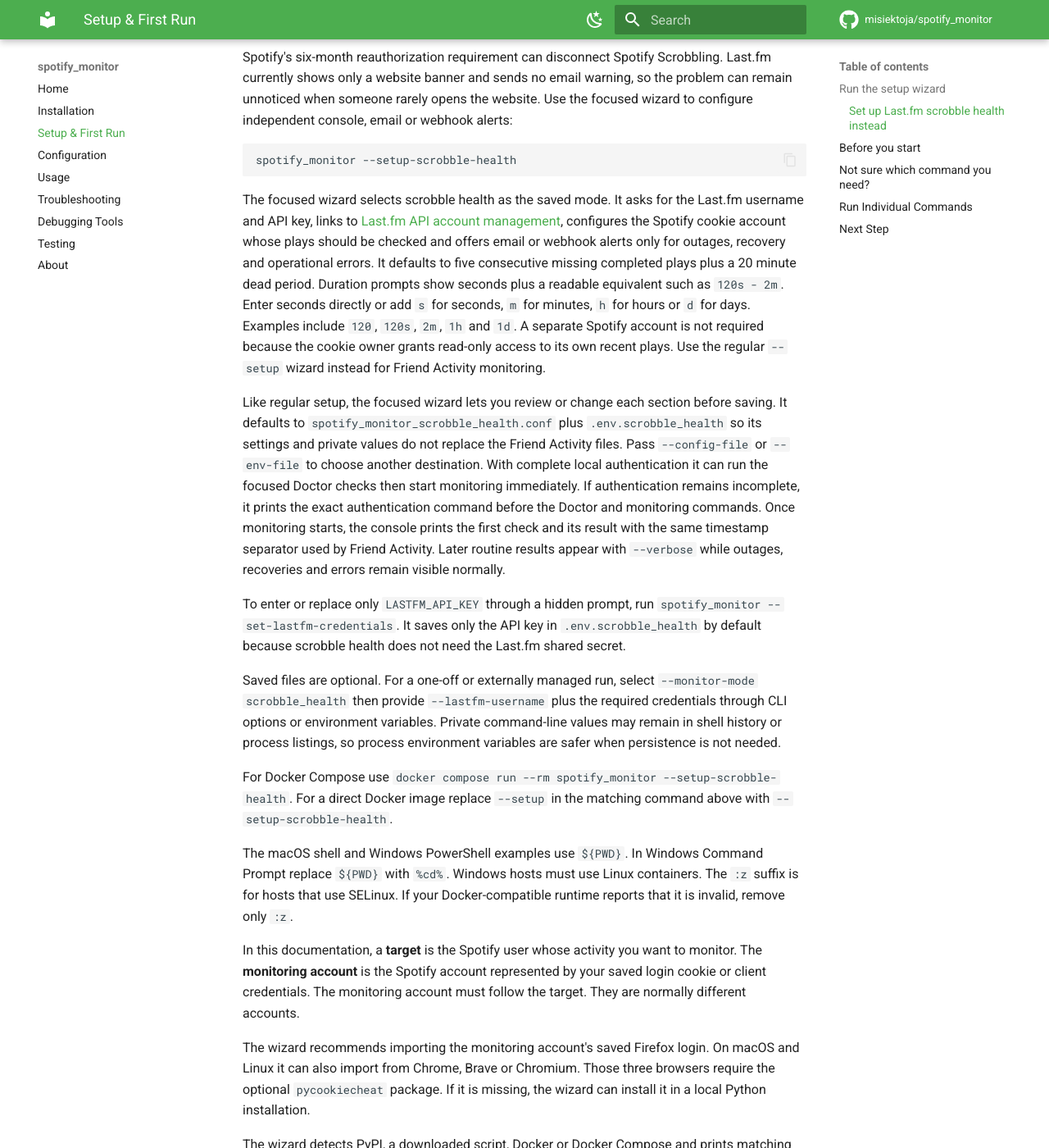
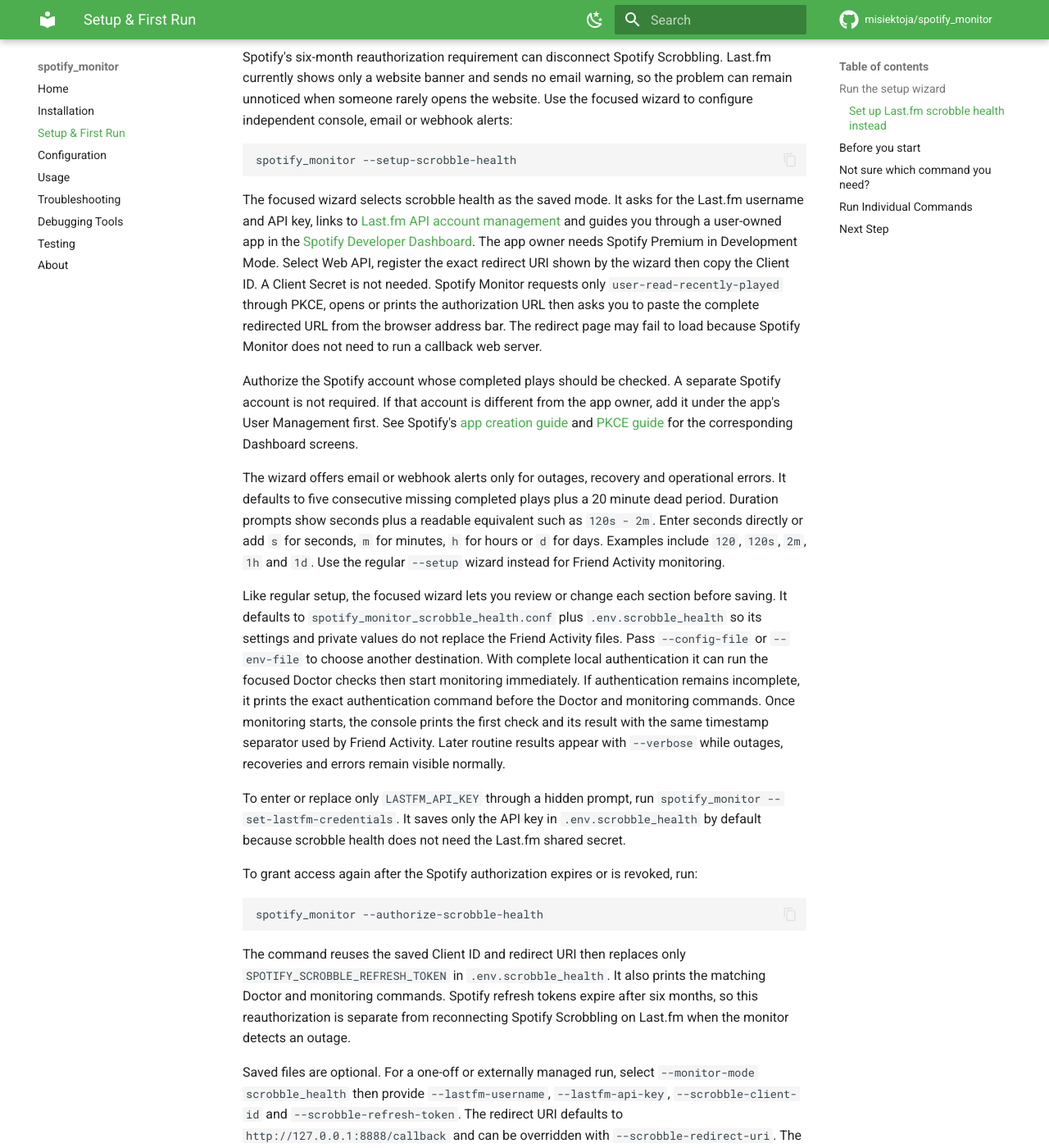
Before and after one commit to misiektoja/spotify_monitor, an MkDocs documentation site: the page built from docs/setup-and-first-run.md, in a window 1280 px wide and 1400 px high, scrolled down 745 px. Shown: the whole window at 82% size. Built offline with MkDocs 1.6.1 and Material for MkDocs 9.7.7, drawn with Linux system fonts in a browser that asks for light colours; comment, search, counter and statistics services are not loaded; some of the changed text lies outside the part shown.

Commit message:
docs(setup): guide Spotify app authorization

````diff
--- a/docs/setup-and-first-run.md
+++ b/docs/setup-and-first-run.md
@@ -68,13 +68,25 @@
 spotify_monitor --setup-scrobble-health
 ```
 
-The focused wizard selects scrobble health as the saved mode. It asks for the Last.fm username and API key, links to [Last.fm API account management](https://www.last.fm/api/accounts), configures the Spotify cookie account whose plays should be checked and offers email or webhook alerts only for outages, recovery and operational errors. It defaults to five consecutive missing completed plays plus a 20 minute dead period. Duration prompts show seconds plus a readable equivalent such as `120s - 2m`. Enter seconds directly or add `s` for seconds, `m` for minutes, `h` for hours or `d` for days. Examples include `120`, `120s`, `2m`, `1h` and `1d`. A separate Spotify account is not required because the cookie owner grants read-only access to its own recent plays. Use the regular `--setup` wizard instead for Friend Activity monitoring.
+The focused wizard selects scrobble health as the saved mode. It asks for the Last.fm username and API key, links to [Last.fm API account management](https://www.last.fm/api/accounts) and guides you through a user-owned app in the [Spotify Developer Dashboard](https://developer.spotify.com/dashboard). The app owner needs Spotify Premium in Development Mode. Select Web API, register the exact redirect URI shown by the wizard then copy the Client ID. A Client Secret is not needed. Spotify Monitor requests only `user-read-recently-played` through PKCE, opens or prints the authorization URL then asks you to paste the complete redirected URL from the browser address bar. The redirect page may fail to load because Spotify Monitor does not need to run a callback web server.
+
+Authorize the Spotify account whose completed plays should be checked. A separate Spotify account is not required. If that account is different from the app owner, add it under the app's User Management first. See Spotify's [app creation guide](https://developer.spotify.com/documentation/web-api/concepts/apps) and [PKCE guide](https://developer.spotify.com/documentation/web-api/tutorials/code-pkce-flow) for the corresponding Dashboard screens.
+
+The wizard offers email or webhook alerts only for outages, recovery and operational errors. It defaults to five consecutive missing completed plays plus a 20 minute dead period. Duration prompts show seconds plus a readable equivalent such as `120s - 2m`. Enter seconds directly or add `s` for seconds, `m` for minutes, `h` for hours or `d` for days. Examples include `120`, `120s`, `2m`, `1h` and `1d`. Use the regular `--setup` wizard instead for Friend Activity monitoring.
 
 Like regular setup, the focused wizard lets you review or change each section before saving. It defaults to `spotify_monitor_scrobble_health.conf` plus `.env.scrobble_health` so its settings and private values do not replace the Friend Activity files. Pass `--config-file` or `--env-file` to choose another destination. With complete local authentication it can run the focused Doctor checks then start monitoring immediately. If authentication remains incomplete, it prints the exact authentication command before the Doctor and monitoring commands. Once monitoring starts, the console prints the first check and its result with the same timestamp separator used by Friend Activity. Later routine results appear with `--verbose` while outages, recoveries and errors remain visible normally.
 
 To enter or replace only `LASTFM_API_KEY` through a hidden prompt, run `spotify_monitor --set-lastfm-credentials`. It saves only the API key in `.env.scrobble_health` by default because scrobble health does not need the Last.fm shared secret.
 
-Saved files are optional. For a one-off or externally managed run, select `--monitor-mode scrobble_health` then provide `--lastfm-username` plus the required credentials through CLI options or environment variables. Private command-line values may remain in shell history or process listings, so process environment variables are safer when persistence is not needed.
+To grant access again after the Spotify authorization expires or is revoked, run:
+
+```sh
+spotify_monitor --authorize-scrobble-health
+```
+
+The command reuses the saved Client ID and redirect URI then replaces only `SPOTIFY_SCROBBLE_REFRESH_TOKEN` in `.env.scrobble_health`. It also prints the matching Doctor and monitoring commands. Spotify refresh tokens expire after six months, so this reauthorization is separate from reconnecting Spotify Scrobbling on Last.fm when the monitor detects an outage.
+
+Saved files are optional. For a one-off or externally managed run, select `--monitor-mode scrobble_health` then provide `--lastfm-username`, `--lastfm-api-key`, `--scrobble-client-id` and `--scrobble-refresh-token`. The redirect URI defaults to `http://127.0.0.1:8888/callback` and can be overridden with `--scrobble-redirect-uri`. The same private values can come from environment variables. Private command-line values may remain in shell history or process listings, so process environment variables are safer when persistence is not needed.
 
 For Docker Compose use `docker compose run --rm spotify_monitor --setup-scrobble-health`. For a direct Docker image replace `--setup` in the matching command above with `--setup-scrobble-health`.
 
````
